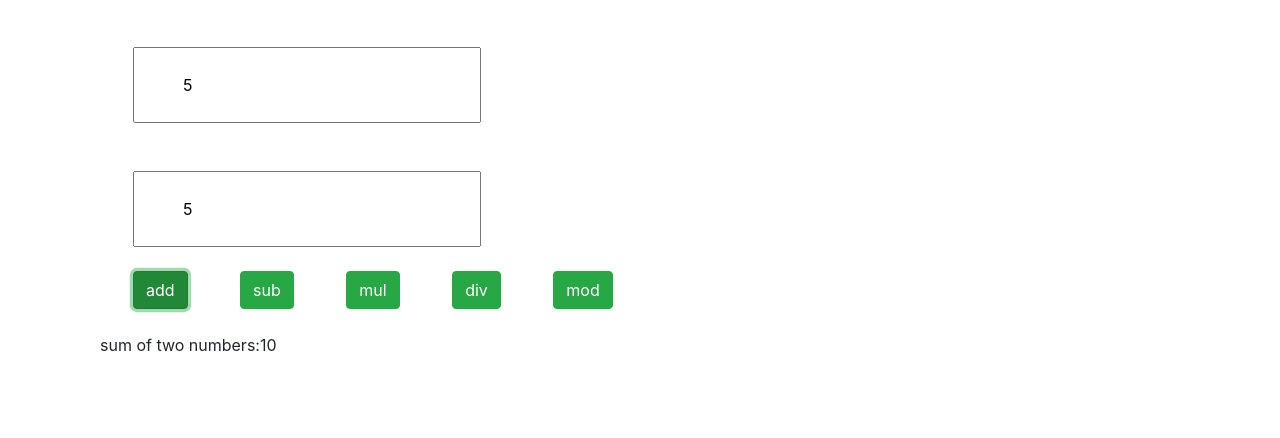
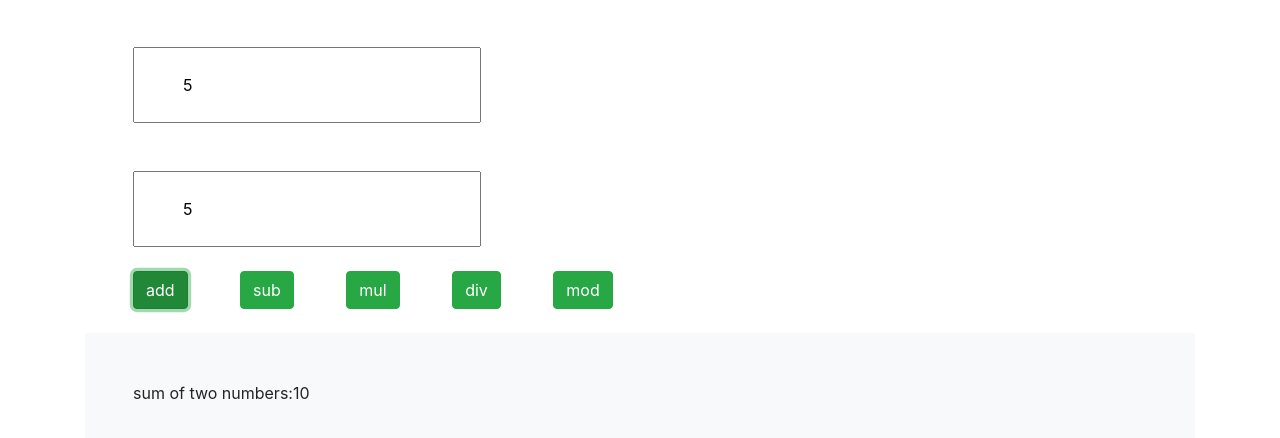
Before and after one commit to sirishaasapu/javascript-practise, a plain HTML site: page arith.html in a window 1280 px wide. Both pictures are taken after typing "5", "5" into the empty fields and a click on the button "add". Shown: the part 78-516 px from the top of the page. Drawn offline with nearby package versions, Linux system fonts and the light colour scheme.

Commit message:
relational operator and logical operator

```diff
--- a/arith.html
+++ b/arith.html
@@ -25,14 +25,14 @@
                         <button onclick="div()" class="btn btn-success rounded ml-5" >div</button>
                         <button onclick="mod()" class="btn btn-success rounded ml-5">mod</button>
                         <br><br>
-                        <div id="hel" class="container">
+                        <div id="hel" class="container bg-light p-5">
                        <script>
 
                             function add()
                              {
                                 var a=document.getElementById("a").value;
                              var b=document.getElementById("b").value;
-                                if(a=="" && b==""){
+                                if(a=="" || b==""){
                                     window.alert("please enter number");
                                 }
                                 else{
```
